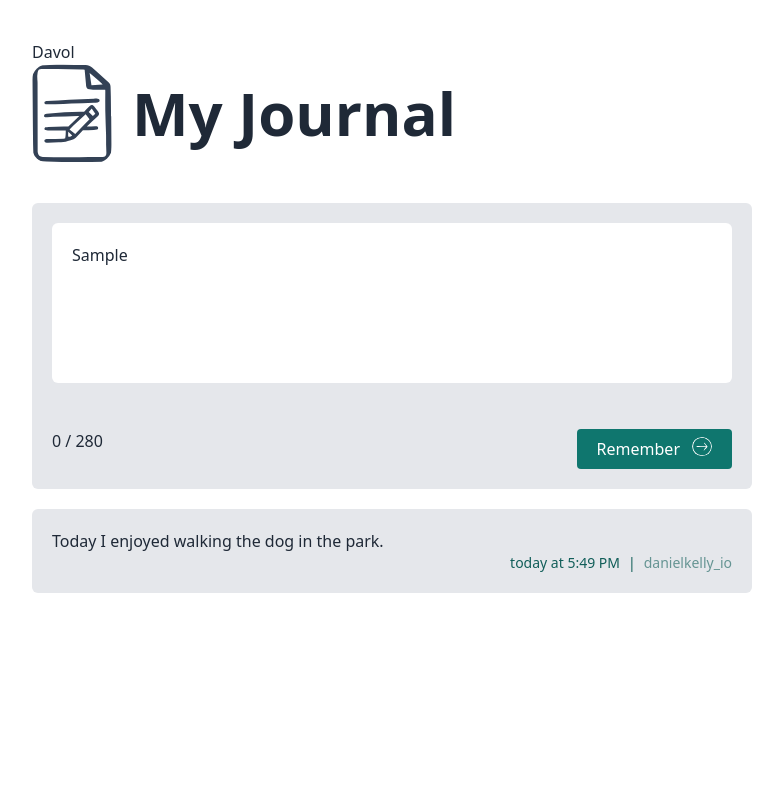
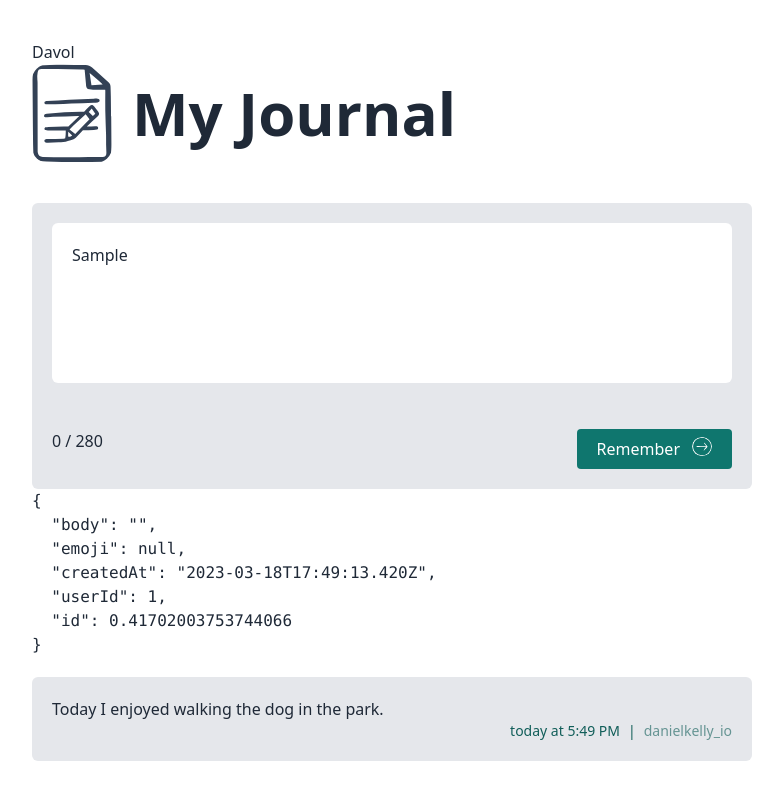
Before and after one commit to VictorMerino/vue-ts-journal, a Vue app: page / in a window 1280 px wide. Both pictures are taken after typing "Sample" into the empty fields and a click on the button "Remember". Shown: the whole page, without its empty margins (248-1031 px from the left). Built offline with nearby package versions, Linux system fonts and the light colour scheme.

Commit message:
Store entries received from the event in a reactive variable

```diff
--- a/src/App.vue
+++ b/src/App.vue
@@ -1,5 +1,5 @@
 <script setup lang="ts">
-import { reactive } from "vue"
+import { computed, reactive } from "vue"
 
 import TheHeader from "@/components/TheHeader.vue"
 import EntryEditor from "./components/EntryEditor.vue"
@@ -17,10 +17,12 @@ const user: User = reactive({
   settings: [] as string[],
 })
 
+const entries = reactive<Entry[]>([])
+const entriesReversed = computed(() => [...entries].reverse())
 console.log(user.id)
 
 function handleCreateEntry(entry: Entry) {
-  console.log(entry)
+  entries.push(entry)
 }
 </script>
 
@@ -30,6 +32,9 @@ function handleCreateEntry(entry: Entry) {
     <TheHeader />
     <EntryEditor @@create="handleCreateEntry" />
     <ul>
+      <li v-for="entry in entriesReversed" :key="entry.id">
+        <pre>{{ entry }}</pre>
+      </li>
       <li>
         <EntryCard />
       </li>
```
